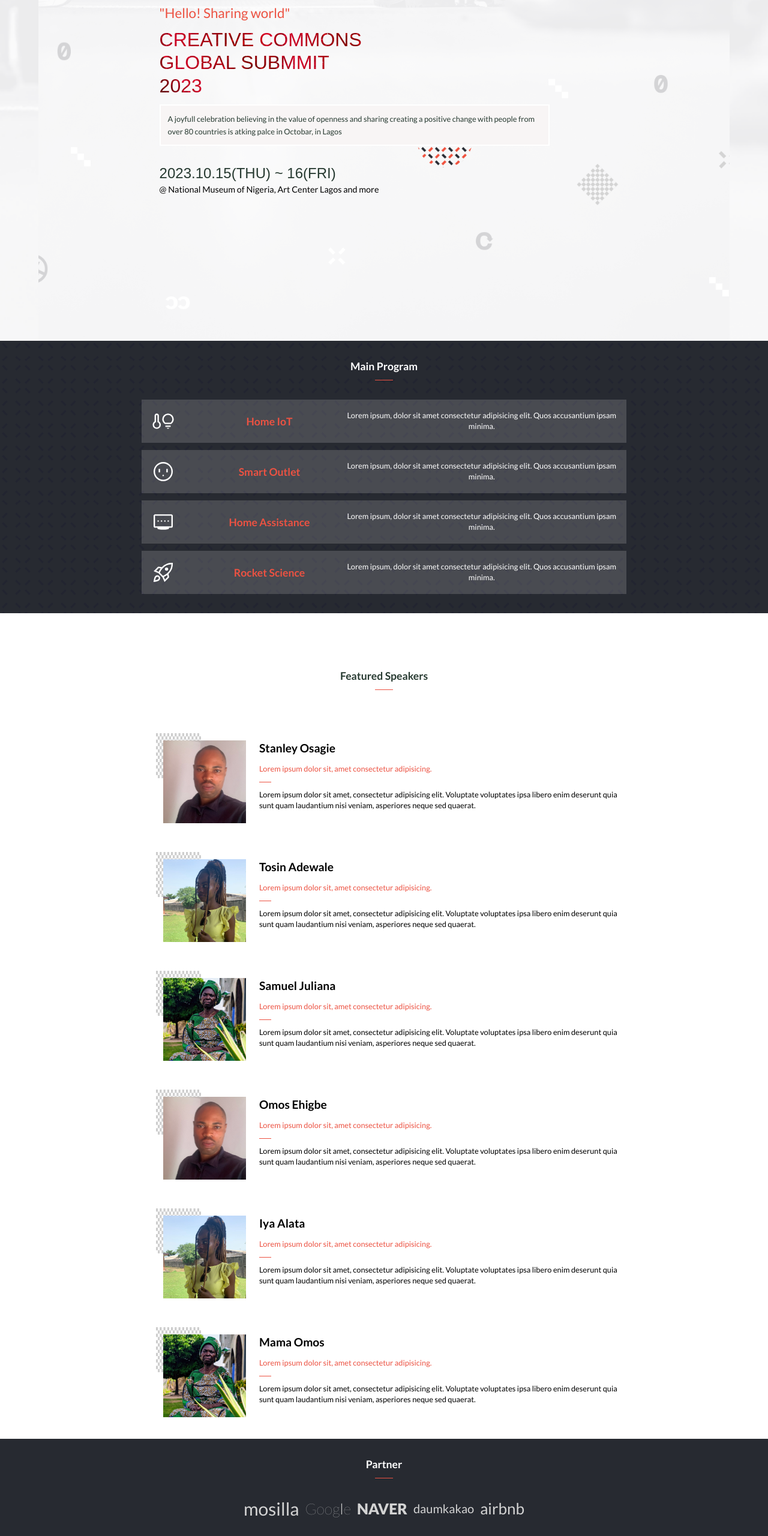
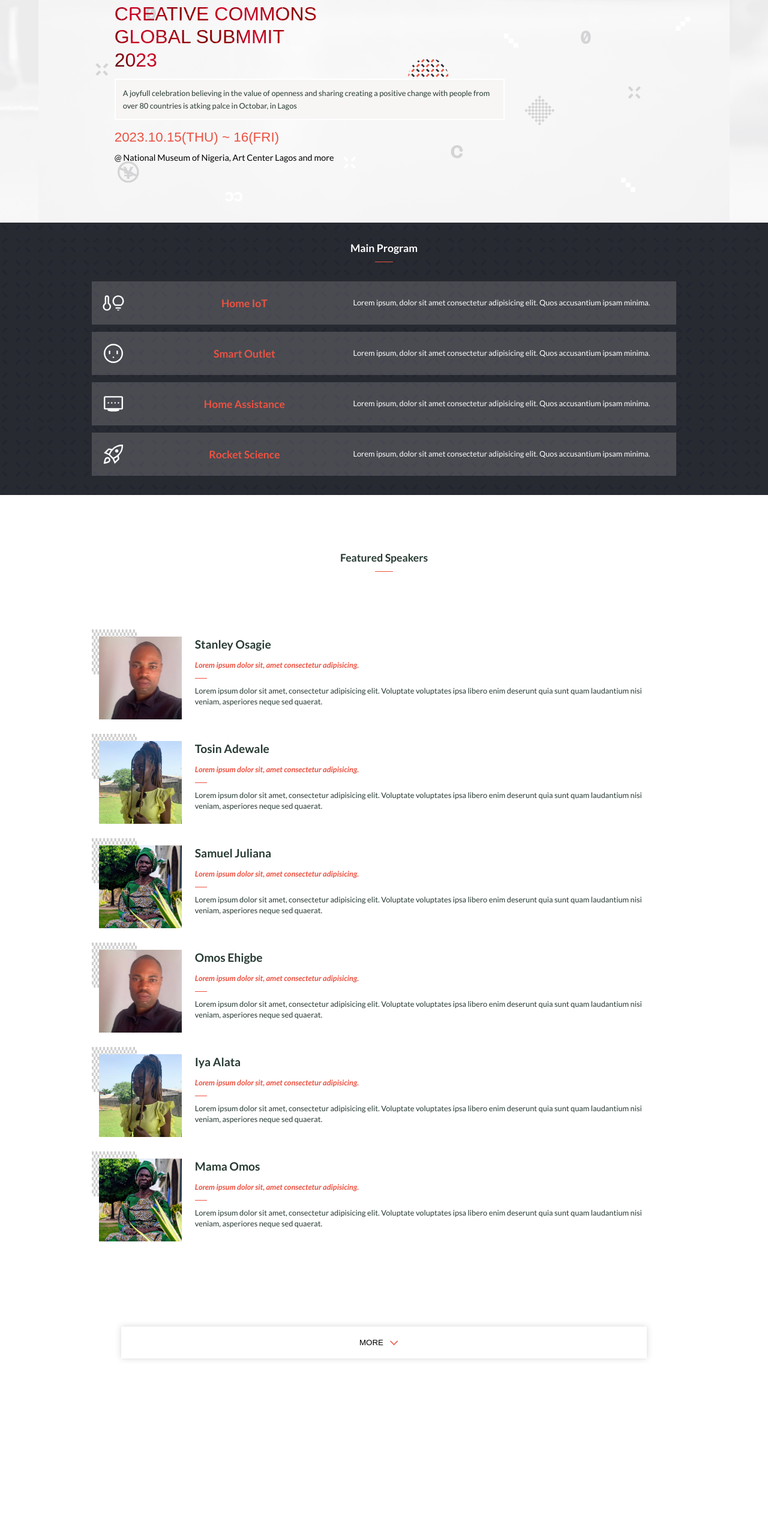
Before and after one commit to sagieramos/CAPSTONE-ONE, a website with bundled scripts: page index.html in a window 1280 px wide. Shown: the part 160-2720 px from the top of the page at 60% size. After the commit the page ends 2468 px from the top, so only its background shows below. Built offline with nearby package versions, Linux system fonts and the light colour scheme; a web font is replaced by a local one.

Commit message:
Resolve changes

```diff
--- a/css/abtMobile.css
+++ b/css/abtMobile.css
@@ -1,3 +1,7 @@
+body {
+  color: var(--cblk);
+}
+
 .headline-container-abt {
   margin: 0 auto;
   display: flex;
@@ -97,10 +101,12 @@
   flex-direction: column;
   gap: 24px;
   margin-top: 40px;
+  width: 100%;
 }
 
 .p-c {
-  height: 130px;
+  width: 100%;
+  aspect-ratio: 16 / 9;
 }
 
 .p-c div {
@@ -112,6 +118,7 @@
   align-items: center;
   justify-content: center;
   padding: 0 24px;
+  width: 100%;
 }
 
 .p-c div * {
@@ -123,14 +130,14 @@
 
 .p-c:first-child {
   background-image: url(../assets/pass-events/unnam.jpg);
-  background-size: contain;
+  background-size: cover;
   background-repeat: no-repeat;
   background-position: center;
 }
 
 .p-c:last-child {
   background: url(../assets/pass-events/unnamed.jpg);
-  background-size: contain;
+  background-size: cover;
   background-repeat: no-repeat;
   background-position: center;
 }
--- a/css/common.css
+++ b/css/common.css
@@ -3,7 +3,7 @@
 
 :read-only {
   --max-width: 746px;
-  --window-width: 65%;
+  --window-width: 78%;
   --cblk: #273a31;
   --cred: #ec5242;
   --cgray: #d3d3d3;
@@ -113,3 +113,40 @@
   background: #0000006c;
   z-index: 1;
 }
+
+.spk-qualities {
+  color: var(--cred);
+  font-weight: bold;
+  font-style: italic;
+}
+
+.Program-foot {
+  border: none;
+}
+
+#speakers,
+.time {
+  color: var(--cblk);
+}
+
+.toggle-more-less {
+  display: flex;
+  justify-content: center;
+  align-items: center;
+  border: none;
+  box-shadow: 0 0 10px hsla(152, 20%, 19%, 0.2);
+}
+
+#toggle-more::after {
+  display: inline-block;
+  content: url(../assets/bg/more-singers.png);
+  transform: scale(0.4) rotate(90deg);
+  margin-left: -8px;
+}
+
+#toggle-less::after {
+  display: inline-block;
+  content: url(../assets/bg/more-singers.png);
+  transform: scale(0.4) rotate(-90deg);
+  margin-left: -8px;
+}
--- a/css/desktop.css
+++ b/css/desktop.css
@@ -22,10 +22,9 @@
   display: flex;
 }
 
-.social-icon {
+.social-icon img {
   scale: 0.4;
-  display: flex;
-  gap: 24px;
+  margin-left: -30px;
 }
 
 .h-link {
@@ -39,6 +38,11 @@
   font-size: 0.9rem;
 }
 
+header {
+  display: flex;
+  flex-direction: column;
+}
+
 .main-nav,
 .headline {
   min-width: var(--max-width);
@@ -50,7 +54,6 @@
   display: flex;
   flex-direction: column;
   justify-content: center;
-  height: 100%;
 }
 
 .main-nav {
@@ -87,13 +90,13 @@
   background-repeat: no-repeat;
   background-size: cover;
   background-position: center;
+  padding: 100px 0;
   width: 100%;
-  height: 88vh;
 }
 
 #cards {
   display: flex;
-  gap: 2px;
+  gap: 4px;
   min-width: var(--max-width);
   width: var(--window-width);
 }
@@ -115,7 +118,7 @@
   cursor: pointer;
 }
 
-.card h2 {
+.card h3 {
   font-size: 1.2rem;
   color: var(--cred);
 }
@@ -129,16 +132,16 @@
   display: flex;
   min-width: var(--max-width);
   align-items: center;
-  justify-content: center;
+  justify-content: flex-start;
   margin: 0 auto;
   width: var(--window-width);
-  gap: 40px;
+  gap: 64px;
   padding: 50px 0;
 }
 
 .buttom-f-nav h2 {
   font-size: 0.9rem;
-  font-weight: 400;
+  font-weight: bold;
 }
 
 .headline h2:first-child {
@@ -146,10 +149,9 @@
   font-weight: 400;
   font-size: 2.5rem;
   margin-bottom: 12px;
-  margin-top: -80px;
 }
 
-.headline h2:nth-of-type(2) {
+.headline h1 {
   font-family: 'COCOGOOSE', sans-serif;
   font-size: 4.1rem;
   font-weight: 500;
@@ -186,7 +188,7 @@
   justify-content: center;
   gap: 40px;
   color: var(--cgray);
-  padding: 40px 0 54px 0;
+  padding: 40px 0 79px 0;
   margin-bottom: 50px;
 }
 
@@ -199,12 +201,15 @@
   display: block;
   border-bottom: 1px solid var(--cred);
   width: 30px;
-  margin: 12px auto 0;
+  margin: 20px auto 0;
 }
 
 .Program-foot {
   font-size: 1rem;
   border-bottom: 1px solid var(--cgray);
+  background: none;
+  color: var(--cgray);
+  font-weight: bold;
 }
 
 #speakers {
@@ -223,12 +228,12 @@
   flex-wrap: wrap;
   font-size: 0.9rem;
   line-height: 1.4;
+  padding: 24px 0 70px 0;
 }
 
 .speaker {
   display: flex;
   flex: 1 50%;
-  padding: 0 0 24px 24px;
   gap: 12px;
 }
 
@@ -241,10 +246,6 @@
 
 .spk-name {
   font-size: 1.2rem;
-}
-
-.spk-qualities {
-  color: var(--cred);
 }
 
 .spk-qualities::after {
@@ -263,7 +264,7 @@
   align-items: center;
   justify-content: center;
   gap: 24px;
-  padding: 32px 0;
+  padding: 64px 0;
 }
 
 .sponsors {
--- a/css/mobile.css
+++ b/css/mobile.css
@@ -30,7 +30,7 @@
   font-weight: 400;
 }
 
-.card h2 {
+.card h3 {
   font-size: 1.1rem;
   color: var(--cred);
 }
@@ -40,14 +40,14 @@
   line-height: 1.4;
 }
 
-.headline h2:first-child {
+.headline h2 {
   color: var(--cred);
   font-weight: 400;
   font-size: 1.4rem;
   margin-bottom: 12px;
 }
 
-.headline h2:nth-of-type(2) {
+.headline h1 {
   font-family: 'COCOGOOSE', sans-serif;
   font-size: 2rem;
   font-weight: 500;
@@ -72,13 +72,14 @@
   padding: 12px;
   font-size: 0.8rem;
   line-height: 1.6;
+  margin-bottom: 16px;
 }
 
 .time {
   font-family: 'COCOGOOSE', sans-serif;
   font-weight: 500;
   color: var(--cblk);
-  margin-bottom: 4px;
+  margin-bottom: 24px;
 }
 
 #main-program {
@@ -190,10 +191,6 @@
   font-size: 1.2rem;
 }
 
-.spk-qualities {
-  color: var(--cred);
-}
-
 .spk-qualities::after {
   content: "";
   display: block;
@@ -243,7 +240,5 @@
   width: 90%;
   text-align: center;
   margin: 32px auto;
-  border: 1px solid var(--cblk);
-  padding: 12px;
   background-color: #fff;
 }
--- a/index.html
+++ b/index.html
@@ -52,7 +52,7 @@
         <section class="headline-container">
             <article class="headline">
                 <h2>"Hello! Sharing world"</h2>
-                <h2>CREATIVE COMMONS<br>GLOBAL SUBMMIT<br>2023</h2>
+                <h1>CREATIVE COMMONS<br>GLOBAL SUBMMIT<br>2023</h1>
                 <p class="intro-txt">
                     A joyfull celebration believing in the value of openness and sharing creating
                     a positive change with people from over 80 countries is atking palce in Octobar, in Lagos
@@ -67,35 +67,35 @@
         <section id="cards">
             <article class="card">
                 <img src="./assets/icons/home_iot_device_FILL0_wght400_GRAD0_opsz48.svg" alt="home_iot_device">
-                <h2>Home IoT</h2>
+                <h3>Home IoT</h3>
                 <p>
                     Lorem ipsum, dolor sit amet consectetur adipisicing elit. Quos accusantium ipsam minima.
                 </p>
             </article>
             <article class="card">
                 <img src="./assets/icons/smart_outlet_FILL0_wght400_GRAD0_opsz48.svg" alt="smart_outlet">
-                <h2>Smart Outlet</h2>
+                <h3>Smart Outlet</h3>
                 <p>
                     Lorem ipsum, dolor sit amet consectetur adipisicing elit. Quos accusantium ipsam minima.
                 </p>
             </article>
             <article class="card">
                 <img src="./assets/icons/assistant_on_hub_FILL0_wght400_GRAD0_opsz48.svg" alt="home_assistance">
-                <h2>Home Assistance</h2>
+                <h3>Home Assistance</h3>
                 <p>
                     Lorem ipsum, dolor sit amet consectetur adipisicing elit. Quos accusantium ipsam minima.
                 </p>
             </article>
             <article class="card">
                 <img src="./assets/icons/rocket_launch_FILL0_wght400_GRAD0_opsz48.svg" alt="rocket_science">
-                <h2>Rocket Science</h2>
+                <h3>Rocket Science</h3>
                 <p>
                     Lorem ipsum, dolor sit amet consectetur adipisicing elit. Quos accusantium ipsam minima.
                 </p>
             </article>
         </section>
-        <h2 class="Program-foot dk">SEE THE WHOLE PROGRAM</h2>
-        <h2 class="Program-foot mb">Join CC Global Summit 2023</h2>
+        <button class="Program-foot dk">SEE THE WHOLE PROGRAM</button>
+        <button class="Program-foot mb">Join CC Global Summit 2023</button>
     </section>
     <section id="speakers">
 
@@ -104,7 +104,7 @@
         <button id="toggle-more" class="toggle-more-less mb">MORE</button>
 
     </section>
-    <footer>
+    <footer class="dk">
         <section id="sponsors">
             <h2 class="program-title wht">Partner</h2>
             <ul class="sponsors">
--- a/js/module.js
+++ b/js/module.js
@@ -59,9 +59,9 @@
   const section = document.createElement('section');
   section.className = 'spk-bio';
 
-  const h2 = document.createElement('h2');
-  h2.className = 'spk-name';
-  h2.textContent = speaker.name;
+  const h3 = document.createElement('h3');
+  h3.className = 'spk-name';
+  h3.textContent = speaker.name;
 
   const pQualities = document.createElement('p');
   pQualities.className = 'spk-qualities';
@@ -71,7 +71,7 @@
   pSpeech.className = 'spk-speach';
   pSpeech.textContent = speaker.speech;
 
-  section.appendChild(h2);
+  section.appendChild(h3);
   section.appendChild(pQualities);
   section.appendChild(pSpeech);
 
```
Also changed, not shown: css/abtDesktop.css (+10 -2 lines), pages/about.html (+4 -4 lines).
